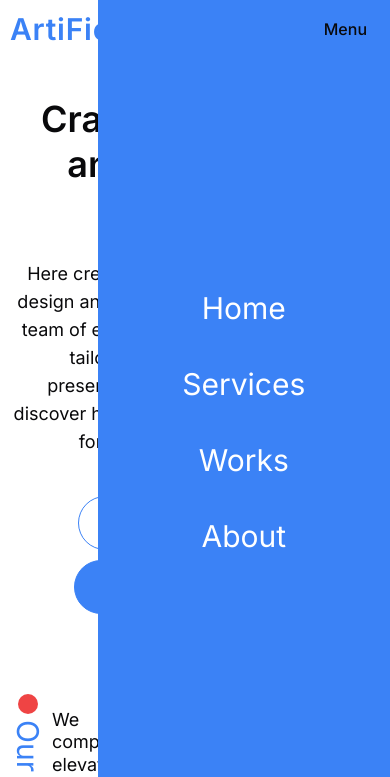
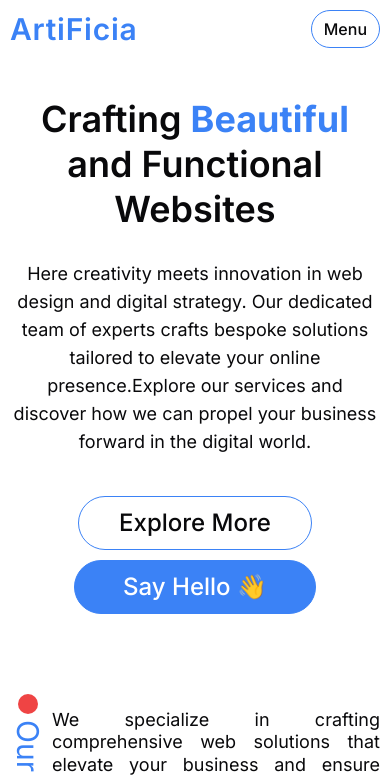
Before and after one commit to safkat07/projectXOfficial, a Next.js app: page / in a window 390 px wide. Shown: the top 777 px of the page. Built offline with nearby package versions, Linux system fonts and the light colour scheme.

Commit message:
navbar fixed

```diff
--- a/src/components/AboutUs.tsx
+++ b/src/components/AboutUs.tsx
@@ -5,7 +5,7 @@ import DescriptionText from './DescriptionText'
 import Image from 'next/image'
 const AboutUs = () => {
     return (
-        <section id="about" className='h-full py-10'>
+        <section id="about" className='h-full py-16'>
             <MaxContentWrapper >
                 <div className='flex lg:flex-row-reverse flex-col gap-x-5 justify-between'>
                     <div className='flex flex-row-reverse sm:gap-5 gap-1.5 items-center lg:w-3/4 w-full'>
--- a/src/components/Navbar.tsx
+++ b/src/components/Navbar.tsx
@@ -2,6 +2,8 @@
 
 import React, { useEffect, useState } from 'react';
 import MaxContentWrapper from './MaxContentWrapper';
+import { FaDoorClosed } from 'react-icons/fa';
+import { IoIosCloseCircleOutline } from "react-icons/io";
 
 export default function Navbar() {
     const [open, setOpen] = useState(false);
@@ -39,9 +41,10 @@ export default function Navbar() {
     }, []);
 
     return (
+        <div>
             <nav className='sticky sm:py-5 py-2.5 bg-white/20 backdrop-blur-lg inset-x-0 top-0'>
                 <MaxContentWrapper>
-                <div className='w-full flex justify-between items-center'>
+                    <div className='w-full   flex justify-between items-center'>
                         {/* logo and navlinks div */}
                         <div className='text-blue-500 tracking-wide text-3xl font-semibold sm:text-3xl'>
                             ArtiFicia
@@ -66,25 +69,28 @@ export default function Navbar() {
                                 <button className='border rounded-full font-medium text-white bg-blue-500 border-blue-500 px-3 py-1.5'>Contact</button>
                             </a>
                         </div>
-                    <div onClick={toggleNav} className='lg:hidden z-[100] block'>
-                        <button className='border rounded-full hover:bg-blue-500 hover:text-white transition-all font-medium border-blue-500 px-3 py-1.5'>
-                            {open ? "Close" : "Menu"}
+                        <div onClick={toggleNav} className='lg:hidden z-[1000] block'>
+                            <button className={`border rounded-full hover:bg-blue-500 hover:text-white transition-all font-medium border-blue-500 px-3 py-1.5 `}>
+                                Menu
                             </button>
                         </div>
                     </div>
+
                 </MaxContentWrapper>
-
-            <div className={`h-screen fixed flex justify-center items-center transition-all duration-500 lg:hidden w-3/4 lg:w-1/2 bg-blue-500 right-0 top-0 ${open ? "right-0" : "-right-full"}`}>
-                <ul className='flex justify-center text-3xl text-white gap-10 items-center flex-col'>
+            </nav>
+            <div className={`lg:hidden   fixed top-0 right-0 h-full w-[70%] bg-blue-500 min-h-dvh transition-transform duration-500 transform ${open ? "translate-x-0" : "translate-x-full"}`}>
+                <IoIosCloseCircleOutline onClick={toggleNav} className='absolute top-10 left-10 text-5xl text-white' />
+                <ul className='flex justify-center text-3xl text-white gap-10 items-center flex-col h-full'>
                     {["home", "services", "works", "about"].map((section) => (
-                        <a onClick={toggleNav} key={section} href={`#${section}`}>
-                            <li className={`cursor-pointer`}>
+                        <a onClick={() => handleLinkClick(section)} key={section} href={`#${section}`}>
+                            <li className='cursor-pointer'>
                                 {section.charAt(0).toUpperCase() + section.slice(1)}
                             </li>
                         </a>
                     ))}
                 </ul>
             </div>
-        </nav>
+        </div>
+
     );
 }
```
Lines whose indentation alone changed are shown as unchanged.
